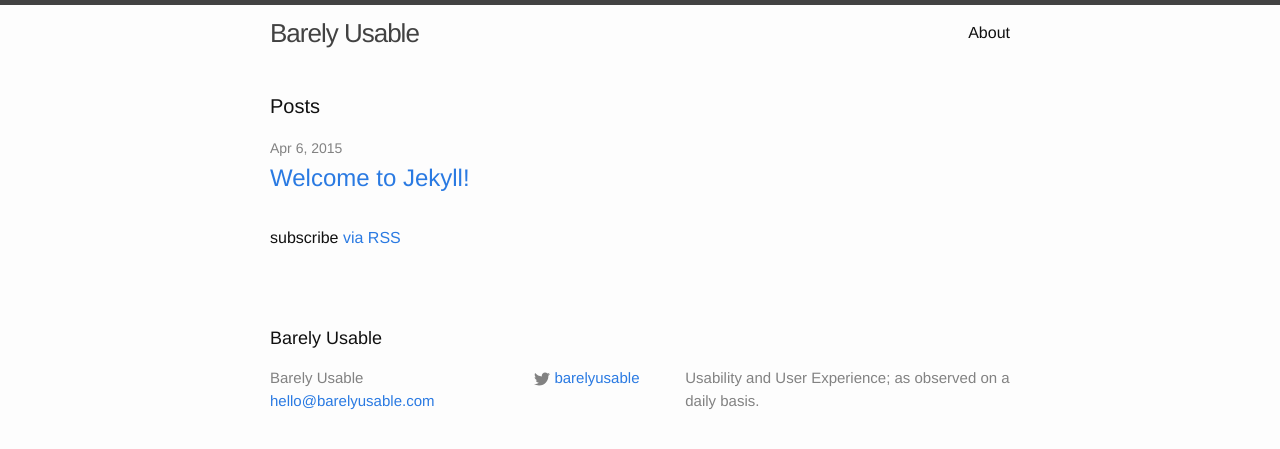
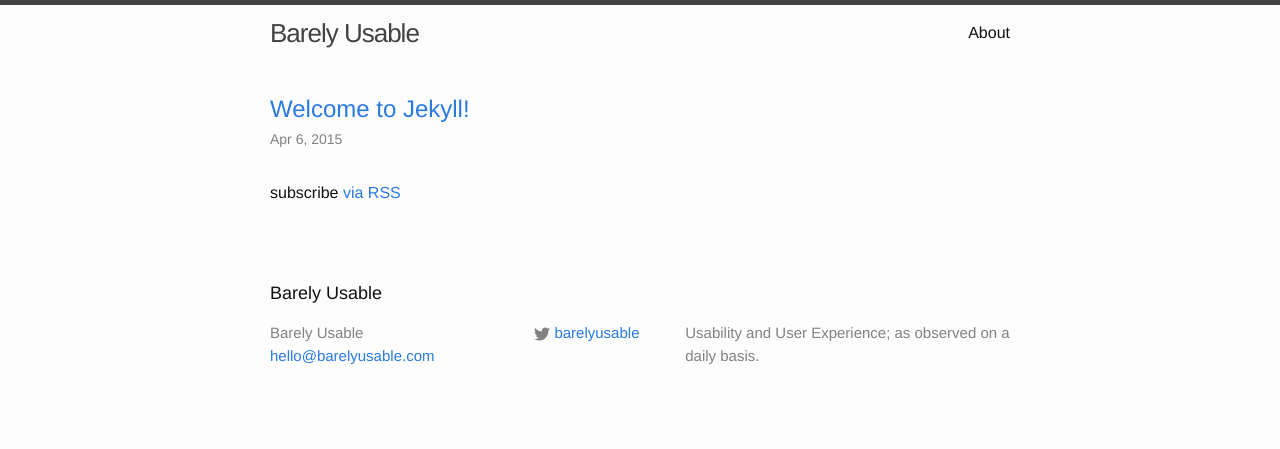
Before and after one commit to wkoszek/barelyusable, a Jekyll site: the page built from barelyusable/index.html, in a window 1280 px wide. Shown: the top 449 px of the page. Built offline with Jekyll 4.4.1, drawn with Linux system fonts in a browser that asks for light colours.

Commit message:
Adjust the view a bit more - remove space around post title. Remove "Posts" header.

```diff
--- a/barelyusable/index.html
+++ b/barelyusable/index.html
@@ -4,16 +4,12 @@ layout: default
 
 <div class="home">
 
-  <h1 class="page-heading">Posts</h1>
-
   <ul class="post-list">
     {% for post in site.posts %}
       <li>
+        <a class="post-link" href="{{ post.url | prepend: site.baseurl }}">{{ post.title }}</a>
         <span class="post-meta">{{ post.date | date: "%b %-d, %Y" }}</span>
 
-        <h2>
-          <a class="post-link" href="{{ post.url | prepend: site.baseurl }}">{{ post.title }}</a>
-        </h2>
       </li>
     {% endfor %}
   </ul>
```
